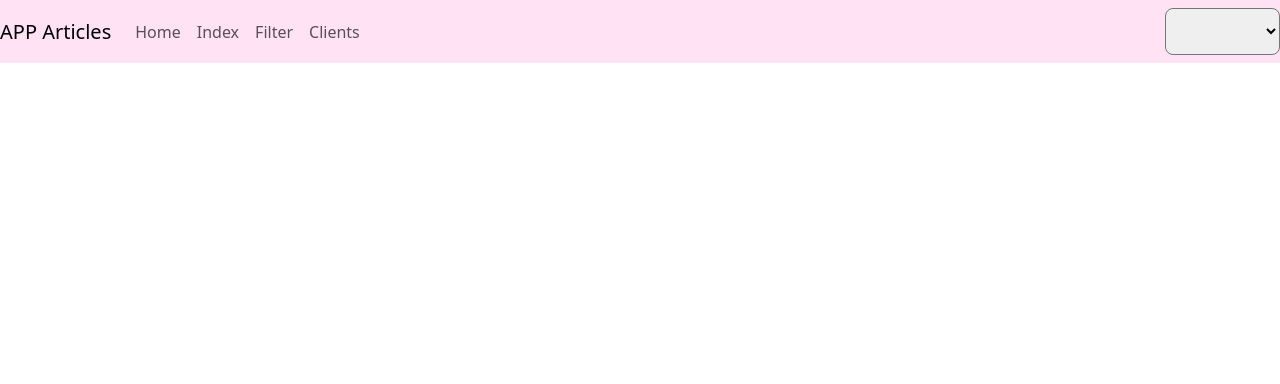
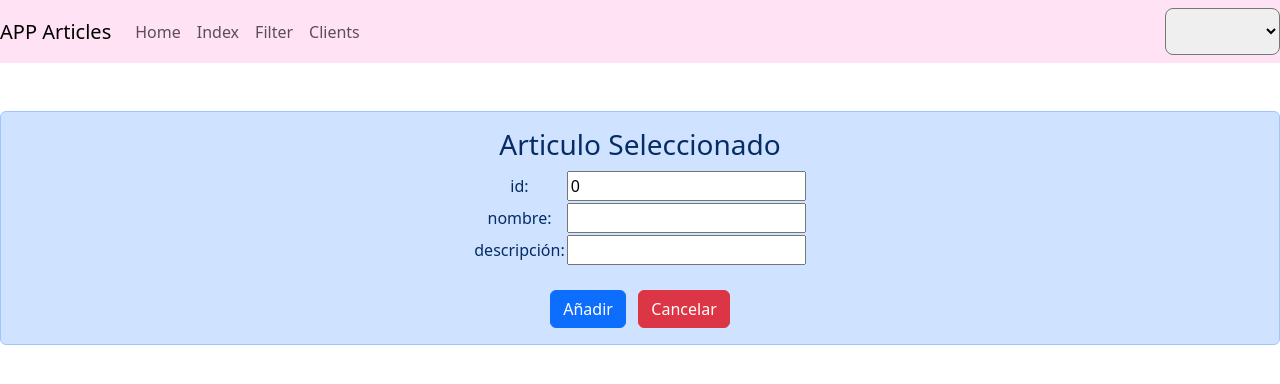
Before and after one commit to SergiNMG/dwc_angular-prac-1, an Angular app: page /addclient in a window 1280 px wide. Before the commit this address led to /. Shown: the top 384 px of the page. Built offline with nearby package versions, Linux system fonts and the light colour scheme.

Commit message:
deleteCliente() added

```diff
--- a/package.json
+++ b/package.json
@@ -20,6 +20,7 @@
     "@angular/router": "^15.2.0",
     "bootstrap": "^5.3.2",
     "jquery": "^3.7.1",
+    "json-server": "^1.0.0-alpha.23",
     "popper.js": "^1.16.1",
     "rxjs": "~7.8.0",
     "tslib": "^2.3.0",
--- /dev/null
+++ b/src/app/add-client/add-client.component.html
@@ -0,0 +1,26 @@
+<div class="alert alert-primary mt-5 text-center" role="alert">
+    <h3 class="text-center">Articulo Seleccionado</h3>
+    <div class="d-inline-block">
+        <table class="mx-auto">
+            <tr>
+                <td>id: </td>
+                <td><input type="number" [(ngModel)]="newClient.id"></td>
+            </tr>
+            <tr>
+                <td>nombre: </td>
+                <td><input type="text" [(ngModel)]="newClient.nombre"></td>
+            </tr>
+            <tr>
+                <td>descripción: </td>
+                <td><input type="text" [(ngModel)]="newClient.cargo"></td>
+            </tr>
+        </table>
+
+        <div class="alert alert-danger" role="alert" *ngIf="error">
+            {{errorText}}
+        </div>
+
+        <br>
+        <button class="btn btn-primary" (click)="postClient()">Añadir</button> &nbsp;
+        <button class="btn btn-danger" (click)="cancel()">Cancelar</button>
+    </div>
--- /dev/null
+++ b/src/app/add-client/add-client.component.ts
@@ -0,0 +1,42 @@
+import { Component } from '@angular/core';
+import { ClientsHttpService } from '../services/clients-http.service';
+import { Client } from '../models/client';
+import { Router } from '@angular/router';
+
+@Component({
+  selector: 'app-add-client',
+  templateUrl: './add-client.component.html',
+  styleUrls: ['./add-client.component.css']
+})
+export class AddClientComponent {
+  constructor(private clientService: ClientsHttpService,
+    private router: Router
+  ) { }
+
+  newClient: Client = {
+    id: 0,
+    nombre: "",
+    cargo: ""
+  }
+
+  clients!: Client[];
+  error: boolean = false;
+  errorText = "";
+
+  postClient() {
+    this.clientService.postCliente(this.newClient).subscribe(() => this.navigateTo('/clients'),
+      error => {
+        this.error = true;
+        this.errorText = "Error: " + error.statusText
+      }
+    );
+  }
+
+  cancel() {
+    this.navigateTo('/clients')
+  }
+
+  navigateTo(route: string) {
+    this.router.navigate([route])
+  }
+}
--- a/src/app/app-routing.module.ts
+++ b/src/app/app-routing.module.ts
@@ -15,6 +15,7 @@ import { FiltredArticleComponent } from './filtred-article/filtred-article.compo
 import { Guard1Guard } from './guards/guard1.guard';
 import { ClientsComponent } from './clients/clients.component';
 import { ShowClientComponent } from './show-client/show-client.component';
+import { AddClientComponent } from './add-client/add-client.component';
 
 const routes: Routes = [
   { path: '', component: HomeComponent },
@@ -29,7 +30,8 @@ const routes: Routes = [
   { path: 'showarticle/:codigo', component: ShowArticleComponent },
   { path: 'filter', component: FilterComponent },
   { path: 'clients', component: ClientsComponent },
-  { path: 'clients/:id', component: ShowClientComponent }
+  { path: 'clients/:id', component: ShowClientComponent },
+  { path: 'addclient', component: AddClientComponent }
 ];
 
 @NgModule({
--- a/src/app/app.module.ts
+++ b/src/app/app.module.ts
@@ -21,6 +21,7 @@ import { FiltredArticleComponent } from './filtred-article/filtred-article.compo
 import { HttpClientModule } from '@angular/common/http';
 import { ClientsComponent } from './clients/clients.component';
 import { ShowClientComponent } from './show-client/show-client.component';
+import { AddClientComponent } from './add-client/add-client.component';
 
 @NgModule({
   declarations: [
@@ -39,7 +40,8 @@ import { ShowClientComponent } from './show-client/show-client.component';
     FilterComponent,
     FiltredArticleComponent,
     ClientsComponent,
-    ShowClientComponent
+    ShowClientComponent,
+    AddClientComponent
   ],
   imports: [
     BrowserModule,
--- a/src/app/clients/clients.component.html
+++ b/src/app/clients/clients.component.html
@@ -1,4 +1,9 @@
 <h3>Listado de clientes</h3>
+
+<br>
+<div class="text-center">
+    <button class="btn btn-primary" (click)="navigateTo('/addclient')">Añadir</button>
+</div>
 
 <br>
 
@@ -16,6 +21,7 @@
             <td>{{client.nombre}}</td>
             <td>{{client.cargo}}</td>
             <td><button class="btn btn-primary" (click)="navigateTo('clients/' + client.id)">Ver</button></td>
+            <td><button class="btn btn-secondary" (click)="deleteClient(client.id)"> Eliminar </button></td>
         </tr>
     </tbody>
 </table>
--- a/src/app/clients/clients.component.ts
+++ b/src/app/clients/clients.component.ts
@@ -1,7 +1,7 @@
 import { Component } from '@angular/core';
 import { ClientsHttpService } from '../services/clients-http.service';
 import { Client } from '../models/client';
-import { Route, Router } from '@angular/router';
+import { Router } from '@angular/router';
 
 @Component({
   selector: 'app-clients',
@@ -9,6 +9,7 @@ import { Route, Router } from '@angular/router';
   styleUrls: ['./clients.component.css']
 })
 export class ClientsComponent {
+  id!: number;
   clients!: Client[];
   client!: Client;
 
@@ -29,6 +30,12 @@ export class ClientsComponent {
     });
   }
 
+  deleteClient(id: number) {
+    this.clientsService.deleteCliente(id).subscribe(dato => {
+      console.log(dato);
+    });
+  }
+
 
   navigateTo(route: string) {
     this.router.navigate([route]);
--- a/src/app/services/clients-http.service.ts
+++ b/src/app/services/clients-http.service.ts
@@ -22,14 +22,14 @@ export class ClientsHttpService {
   }
 
   postCliente(client: Client): Observable<Client> {
-    return this.httpClient.post<Client>(this.url + "/" + client.id, client);
+    return this.httpClient.post<Client>(this.url, client);
   }
 
   putCliente(client: Client): Observable<Client> {
     return this.httpClient.put<Client>(this.url + "/" + client.id, client)
   }
 
-  deleteCliente(id: string): Observable<Client[]> {
+  deleteCliente(id: number): Observable<Client[]> {
     return this.httpClient.delete<Client[]>(this.url + "/" + id);
   }
 }
--- a/src/app/show-client/show-client.component.html
+++ b/src/app/show-client/show-client.component.html
@@ -21,15 +21,15 @@
         <table class="mx-auto">
             <tr>
                 <td>id: </td>
-                <td><input type="text" [(ngModel)]="id" readonly></td>
+                <td><input type="number" [(ngModel)]="client.id" readonly></td>
             </tr>
             <tr>
                 <td>nombre: </td>
-                <td><input type="text" [(ngModel)]="nombre"></td>
+                <td><input type="text" [(ngModel)]="client.nombre"></td>
             </tr>
             <tr>
                 <td>descripción: </td>
-                <td><input type="text" [(ngModel)]="cargo"></td>
+                <td><input type="text" [(ngModel)]="client.cargo"></td>
             </tr>
         </table>
         <br>
--- a/src/app/show-client/show-client.component.ts
+++ b/src/app/show-client/show-client.component.ts
@@ -8,27 +8,30 @@ import { Client } from '../models/client';
   templateUrl: './show-client.component.html',
   styleUrls: ['./show-client.component.css']
 })
-export class ShowClientComponent implements OnInit {
+export class ShowClientComponent {
 
-  id!: number;
-  nombre!: string;
-  cargo!: string;
+  // nombre!: string;
+  // cargo!: string;
 
   clients!: Client[];
-  client!: Client;
+  client: Client = {
+    id: 0,
+    nombre: "",
+    cargo: ""
+  };
 
   constructor(private clientsService: ClientsHttpService,
     private activeRoute: ActivatedRoute,
     private router: Router) { }
 
   ngOnInit() {
-    this.id = this.activeRoute.snapshot.params['id'];
-    this.clientsService.getCliente(this.id).subscribe(data => {
+    let id: number = this.activeRoute.snapshot.params['id'];
+    this.clientsService.getCliente(id).subscribe(data => {
       this.client = data;
+      // this.nombre = this.client.nombre;
+      // this.cargo = this.client.cargo;
 
-      this.nombre = this.client.nombre;
-      this.cargo = this.client.cargo;
-    })
+    });
   }
 
   // putCliente(client: Client) {
@@ -49,14 +52,9 @@ export class ShowClientComponent implements OnInit {
   // }
 
   putCliente() {
-    let updatedClient: Client = {
-      id: this.id,
-      nombre: this.nombre,
-      cargo: this.cargo
-    };
 
-    this.clientsService.putCliente(updatedClient).subscribe(() => {
-      console.log(updatedClient);
+    this.clientsService.putCliente(this.client).subscribe(data => {
+      console.log(data);
 
       this.clientsService.getClientes().subscribe(clients => {
         this.clients = clients;
@@ -67,8 +65,7 @@ export class ShowClientComponent implements OnInit {
   }
 
   cancel() {
-    this.nombre = this.client.nombre;
-    this.cargo = this.client.cargo;
+    this.navigateTo("/clients");
   }
 
   navigateTo(route: string) {
```
Also changed, not shown: clients.json (+13 -3 lines), src/app/add-client/add-client.component.css (added), 2 other files (tests, documents, lock files or other folders).
